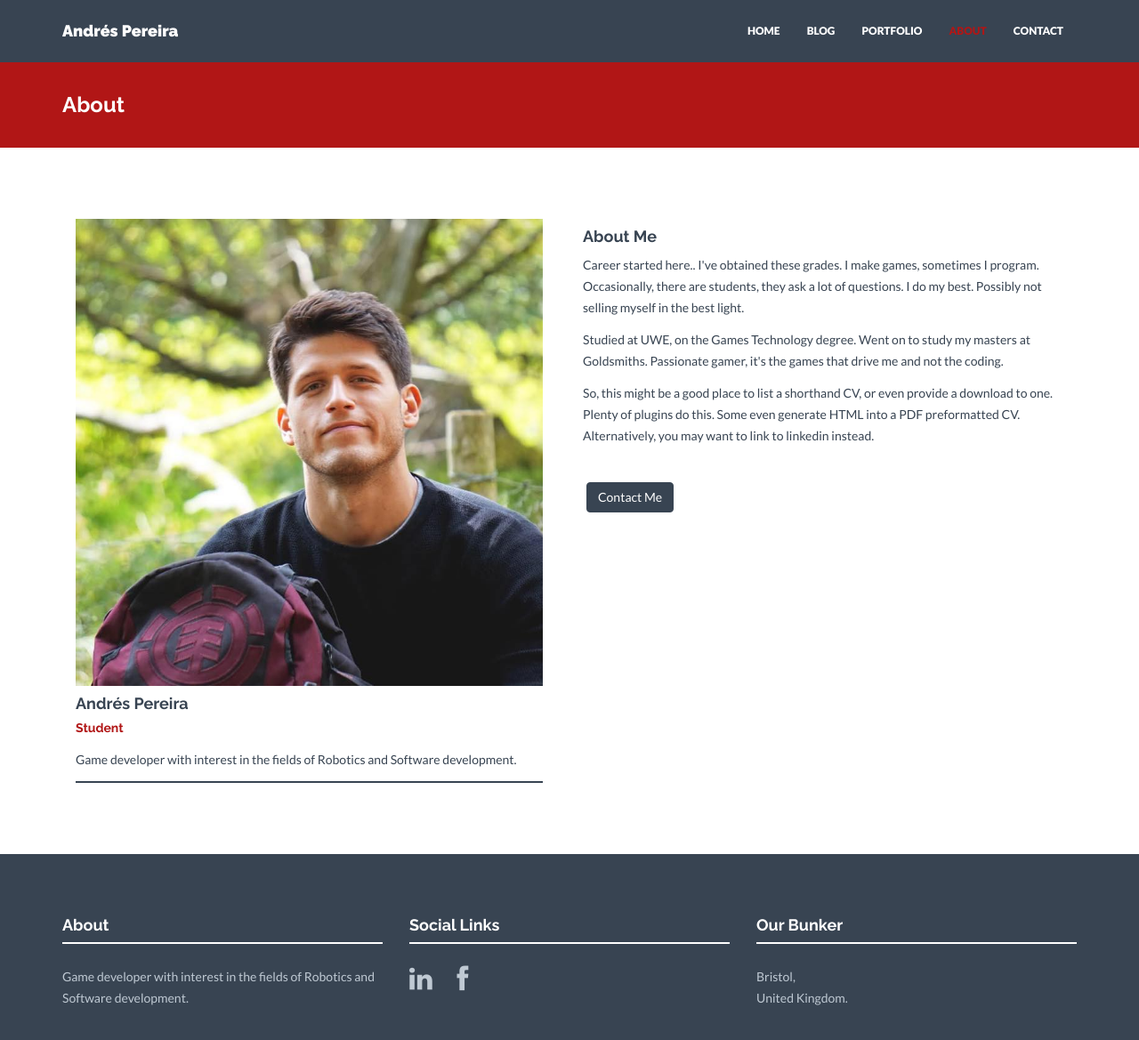
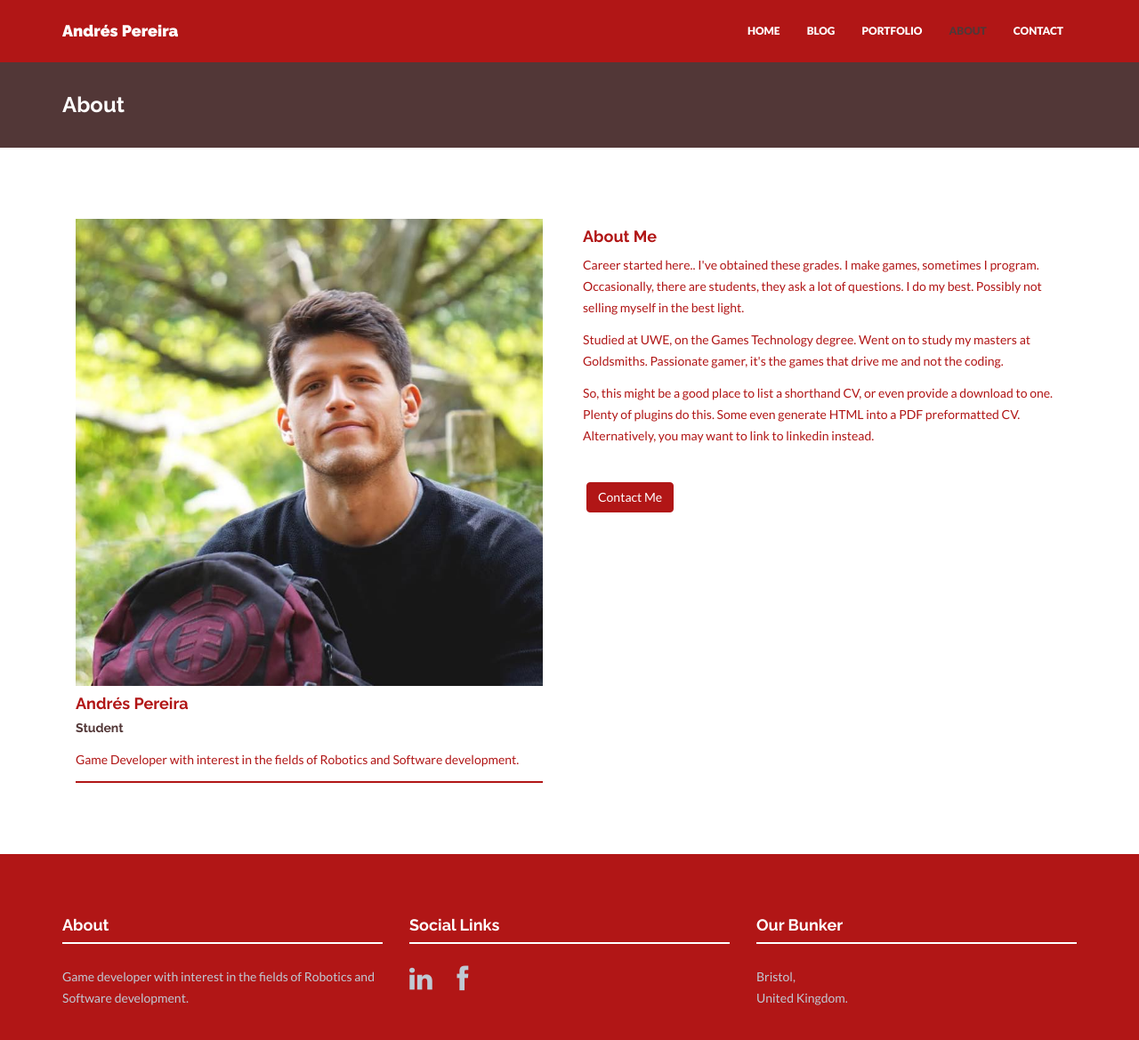
Before and after one commit to AGPO93/AGPO93.github.io, a Jekyll site: the page built from about.html, in a window 1280 px wide and 1206 px high. Shown: the top 1169 px of the window at 89% size. Built offline with Jekyll 4.4.1, drawn with Linux system fonts in a browser that asks for light colours; nearby versions of some CDN libraries.

Commit message:
Update _config.yml

```diff
--- a/_config.yml
+++ b/_config.yml
@@ -17,9 +17,9 @@
 excerpt_separator: <!--more--> #use this in posts to define how long the excerpt of the post (that is shown on the Blog page) is
 
 colors:  #in hex code if not noted else
-  primary: "#B11616" #"#00b3fe" #"#F70031"
-  primary_rgb: "177,22,22" #"0,179,254" #"247,0,49" #rgb of the primary. Needed in some places for the transparency effect.
-  secondary: "#384452" #"#33004D"
+  primary: "#523737" #"#00b3fe" #"#F70031"
+  primary_rgb: "82,55,55" #"0,179,254" #"247,0,49" #rgb of the primary. Needed in some places for the transparency effect.
+  secondary: "#B11616" #"#33004D"
   link: "#428bca"
   link_hover: "#01b2fe"
   footer_heading: "#ffffff"
@@ -58,7 +58,7 @@
 members:
   - name: Andrés Pereira
     position: Student
-    text: Game developer with interest in the fields of Robotics and Software development.
+    text: Game Developer with interest in the fields of Robotics and Software development.
     img: profileAndres.jpg
     social:
       - title: envelope #use for email address
```
